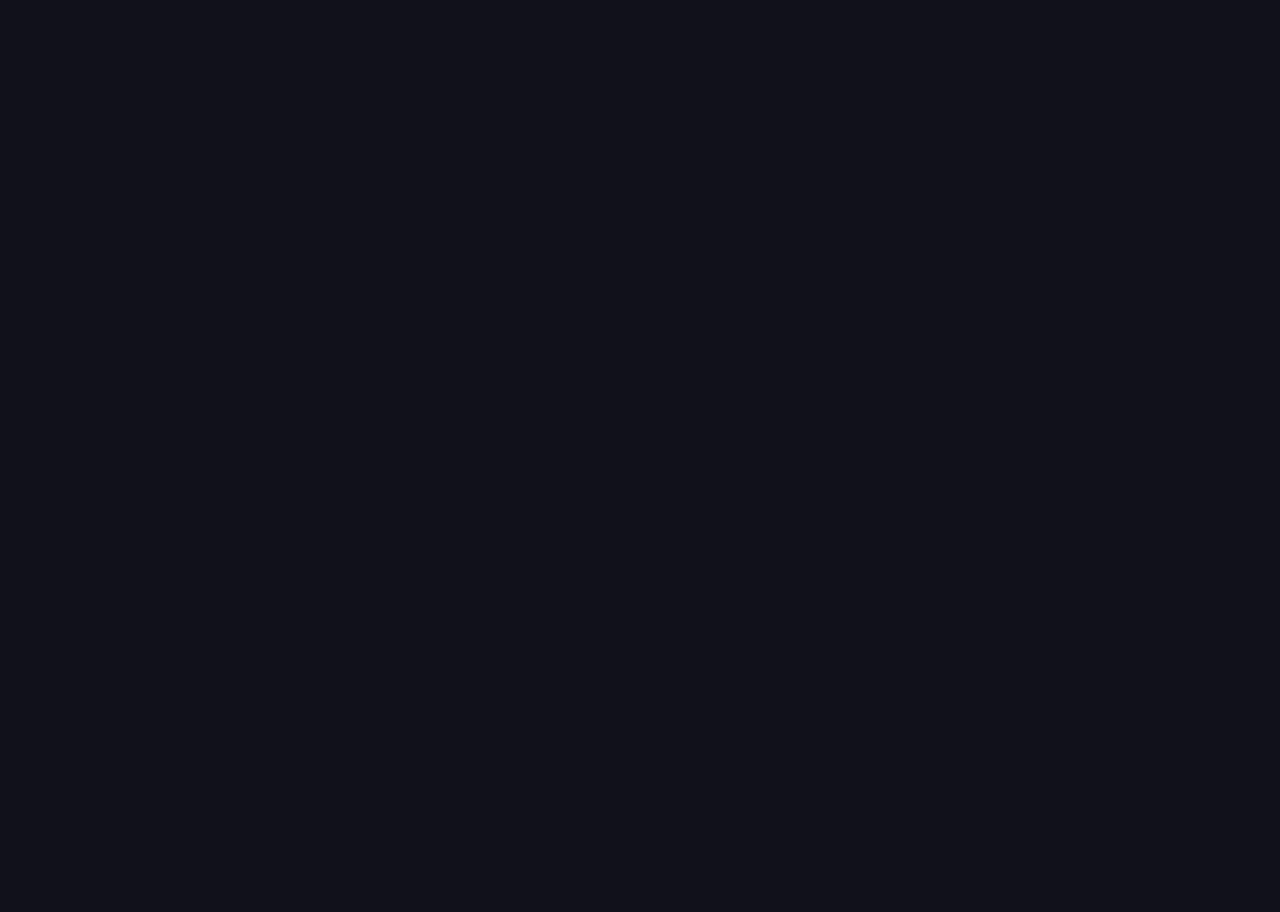
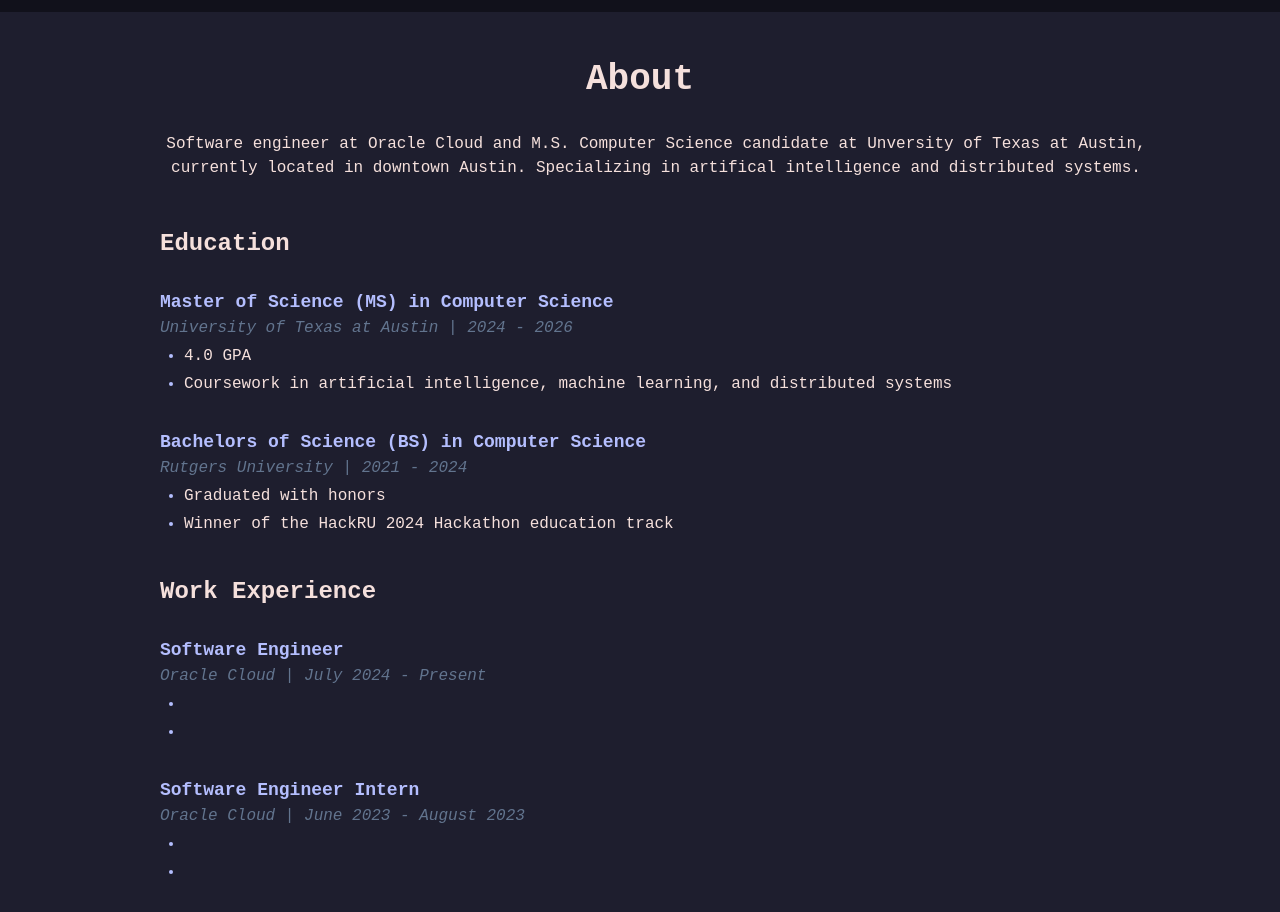
Before and after one commit to DylanPina/dsp.dev, a Next.js app: page / in a window 1280 px wide. Shown: the part 820-1732 px from the top of the page. Before the commit the page ends 801 px from the top, so only its background shows below. Built offline with nearby package versions, Linux system fonts and the light colour scheme.

Commit message:
Added education

```diff
--- a/app/page.tsx
+++ b/app/page.tsx
@@ -1,6 +1,7 @@
 import "./globals.css";
 import Header from "@/components/Header";
 import Loader from "@/components/Loader";
+import AboutSection from "@/sections/AboutSection";
 import HeroSection from "@/sections/HeroSection";
 
 export default function Home() {
@@ -12,6 +13,7 @@ export default function Home() {
           <Header />
           <main id="main">
             <HeroSection />
+            <AboutSection />
           </main>
         </div>
       </div>
--- /dev/null
+++ b/components/EduGroup.tsx
@@ -0,0 +1,79 @@
+import { useEffect, useRef } from "react";
+import gsap from "gsap";
+import { ScrollTrigger } from "gsap/dist/ScrollTrigger";
+
+type Props = {
+  edu: {
+    id: number;
+    title: string;
+    subTitle: string;
+    list: string[];
+  };
+};
+
+const EduGroup: React.FC<Props> = ({ edu }) => {
+  const sectionRef = useRef<HTMLDivElement>(null);
+
+  // Animations
+  useEffect(() => {
+    const q = gsap.utils.selector(sectionRef);
+
+    gsap.registerPlugin(ScrollTrigger);
+
+    const tl = gsap.timeline({
+      scrollTrigger: {
+        trigger: sectionRef.current,
+        start: `50% bottom`,
+      },
+    });
+
+    tl.fromTo(
+      q(".edu-heading"),
+      { opacity: 0, y: 100 },
+      {
+        opacity: 1,
+        y: 0,
+        ease: "Power3.easeInOut",
+        duration: 0.5,
+        stagger: 0.2,
+      },
+    )
+      .fromTo(
+        q(".edu-info"),
+        { opacity: 0, y: 100 },
+        { opacity: 1, y: 0, stagger: 0.2 },
+        "<25%",
+      )
+      .fromTo(
+        q(".edu-list"),
+        { opacity: 0, y: 50 },
+        { opacity: 1, y: 0, stagger: 0.2 },
+        "<10%",
+      );
+  }, []);
+
+  return (
+    <div className="edu-group mb-4" ref={sectionRef}>
+      <div className="overflow-hidden">
+        <h3 className={`edu-heading text-lavender text-lg font-bold`}>
+          {edu.title}
+        </h3>
+      </div>
+      <div className="overflow-hidden">
+        <span className={`edu-info text-slate-500 italic`}>{edu.subTitle}</span>
+      </div>
+      <ul
+        role="list"
+        className=" marker:text-lavender list-disc pl-6 space-y-1 mt-1"
+      >
+        {edu.list.map((li) => (
+          <li key={li} className={`edu-list`}>
+            {li}
+          </li>
+        ))}
+      </ul>
+    </div>
+  );
+};
+
+export default EduGroup;
--- a/components/Header.tsx
+++ b/components/Header.tsx
@@ -78,7 +78,7 @@ const Header: React.FC = () => {
     <header className="md:flex">
       <div
         ref={mainRef}
-        className={`main-nav z-30 top-0 shadow-md fixed duration-400 px-4 sm:px-8 h-16 w-full ${navClassList.join(
+        className={`main-nav bg-primary-black/95 z-30 top-0 fixed duration-400 px-4 sm:px-8 h-16 w-full ${navClassList.join(
           " ",
         )}`}
       >
--- /dev/null
+++ b/hooks/useScrollActive.tsx
@@ -0,0 +1,34 @@
+"use client";
+
+import { useState, useEffect, RefObject } from "react";
+
+export default function useScrollActive(ref: RefObject<HTMLElement | null>) {
+  const [state, setState] = useState(false);
+
+  useEffect(() => {
+    const scrollActive = () => {
+      if (!ref.current) return;
+
+      const scrollY = window.pageYOffset;
+
+      const sectionHeight = ref.current?.offsetHeight;
+      const sectionTop = ref.current.offsetTop! - 80;
+      if (
+        scrollY > sectionTop &&
+        scrollY <= sectionTop + (sectionHeight as number)
+      ) {
+        setState(true);
+      } else {
+        setState(false);
+      }
+    };
+    scrollActive();
+    window.addEventListener("scroll", scrollActive);
+
+    return () => {
+      window.removeEventListener("scroll", scrollActive);
+    };
+  }, [ref]);
+
+  return state;
+}
--- /dev/null
+++ b/sections/AboutSection.tsx
@@ -0,0 +1,186 @@
+"use client";
+
+import { useEffect, useRef } from "react";
+import gsap from "gsap";
+import { ScrollTrigger } from "gsap/dist/ScrollTrigger";
+
+import { useSection } from "context/section";
+import useScrollActive from "hooks/useScrollActive";
+
+import EduGroup from "@/components/EduGroup";
+
+const AboutSection: React.FC = () => {
+  const sectionRef = useRef<HTMLDivElement | null>(null);
+
+  useEffect(() => {
+    const q = gsap.utils.selector(sectionRef);
+
+    gsap.registerPlugin(ScrollTrigger);
+
+    gsap.fromTo(
+      q(".profile-picture"),
+      {
+        x: -200,
+        opacity: 0,
+      },
+      {
+        x: 0,
+        opacity: 1,
+        scrollTrigger: {
+          trigger: q(".profile-picture"),
+          start: "20% bottom",
+        },
+      },
+    );
+
+    const fromAnimation = {
+      y: 100,
+      opacity: 0,
+    };
+
+    const toAnimation = (triggerTarget: string) => ({
+      y: 0,
+      opacity: 1,
+      scrollTrigger: {
+        trigger: q(`.${triggerTarget}`),
+        start: "top bottom",
+      },
+    });
+
+    // about-intro
+    gsap.fromTo(q(".about-intro"), fromAnimation, toAnimation("about-intro"));
+
+    // edu-bg
+    gsap.fromTo(q(".edu-bg"), fromAnimation, toAnimation("edu-bg"));
+
+    // bg svg parallax effect
+    gsap.fromTo(
+      q(".bg-svg"),
+      { y: -80 },
+      {
+        scrollTrigger: {
+          trigger: q(".bg-svg"),
+          scrub: true,
+        },
+        y: 65,
+        duration: 3,
+      },
+    );
+
+    // image bg svg parallax effect
+    gsap.fromTo(
+      q(".img-svg"),
+      { y: -30 },
+      {
+        scrollTrigger: {
+          trigger: q(".img-svg"),
+          start: "80% 75%",
+          scrub: true,
+        },
+        y: 30,
+      },
+    );
+  }, []);
+
+  const eduRef = useRef<HTMLDivElement>(null);
+
+  // Set active link for about section
+  const aboutSection = useScrollActive(sectionRef);
+  const { onSectionChange } = useSection();
+
+  useEffect(() => {
+    if (aboutSection) {
+      onSectionChange?.("who am i?");
+    } else {
+      onSectionChange?.("");
+    }
+  }, [aboutSection, onSectionChange]);
+
+  return (
+    <div ref={sectionRef} className="about-panel bg-secondary-black px-4">
+      <section
+        id="about"
+        className="flex scroll-mt-[64px] flex-col gap-8 section max-w-5xl mx-auto py-12"
+      >
+        <h2 className="section-heading text-3xl md:text-4xl text-center font-bold">
+          About
+        </h2>
+        <div className="flex flex-col gap-8 align-center">
+          <p className="col-start-1 col-end-3 row-start-4 row-end-6 lg:lg:row-start-1 lg:row-end-2 lg:col-start-3 lg:col-end-6 lg:ml-8 lg:mt-auto about-intro sm:text-center">
+            Software engineer at Oracle Cloud and M.S. Computer Science
+            candidate at Unversity of Texas at Austin, currently located in
+            downtown Austin. Specializing in artifical intelligence and
+            distributed systems.
+          </p>
+          <div className="flex flex-col gap-2">
+            <div
+              className="flex flex-col gap-3 align-center lg:col-start-1 lg:col-end-3 lg:row-start-1 lg:row-end-2 lg:ml-8 lg:mt-auto"
+              ref={eduRef}
+            >
+              <h3 className="edu-bg my-4 text-xl md:text-2xl font-bold">
+                Education
+              </h3>
+              <div className="flex flex-col justify-center align-center gap-4">
+                {educationInfo.map((edu) => (
+                  <EduGroup edu={edu} key={edu.id} />
+                ))}
+              </div>
+            </div>
+            <div
+              className="flex flex-col gap-3 align-center lg:col-start-1 lg:col-end-3 lg:row-start-1 lg:row-end-2 lg:ml-8 lg:mt-auto"
+              ref={eduRef}
+            >
+              <h3 className="edu-bg my-4 text-xl md:text-2xl font-bold">
+                Work Experience
+              </h3>
+              <div className="flex flex-col justify-center align-center gap-4">
+                {workInfo.map((work) => (
+                  <EduGroup edu={work} key={work.id} />
+                ))}
+              </div>
+            </div>
+          </div>
+        </div>
+      </section>
+    </div>
+  );
+};
+
+const educationInfo = [
+  {
+    id: 1,
+    title: "Master of Science (MS) in Computer Science",
+    subTitle: "University of Texas at Austin | 2024 - 2026",
+    list: [
+      "4.0 GPA",
+      "Coursework in artificial intelligence, machine learning, and distributed systems",
+    ],
+  },
+  {
+    id: 2,
+    title: "Bachelors of Science (BS) in Computer Science",
+    subTitle: "Rutgers University | 2021 - 2024",
+    list: [
+      "Graduated with honors",
+      "Winner of the HackRU 2024 Hackathon education track",
+    ],
+  },
+  ,
+];
+
+const workInfo = [
+  {
+    id: 1,
+    title: "Software Engineer",
+    subTitle: "Oracle Cloud | July 2024 - Present",
+    list: [" ", " "],
+  },
+  {
+    id: 2,
+    title: "Software Engineer Intern",
+    subTitle: "Oracle Cloud | June 2023 - August 2023",
+    list: [" ", " "],
+  },
+];
+
+export default AboutSection;
--- a/sections/HeroSection.tsx
+++ b/sections/HeroSection.tsx
@@ -38,11 +38,11 @@ const HeroSection: React.FC = () => {
   return (
     <section
       ref={sectionRef}
-      className="relative mt-16 sm:mt-8 pt-8 lg:pt-0 px-4 sm:px-8 md:px-20 max-w-5xl sm:pb-24 min-h-[769px] mx-auto flex flex-col justify-center items-center lg:flex-row-reverse w-full"
+      className="relative sm:mt-8 pt-8 lg:pt-0 px-4 sm:px-8 md:px-20 max-w-5xl sm:pb-24 h-screen min-h-[769px] mx-auto flex flex-col justify-center items-center lg:flex-row-reverse w-full"
     >
       <div className="lg:basis-2/3 z-10 relative">
         <div className="overflow-hidden">
-          <h1 className="text-animation text-center text-4xl md:text-5xl lg:text-7xl md:my-2 font-semibold my-1">
+          <h1 className="text-animation text-center text-4xl md:text-5xl lg:text-7xl md:my-2 font-semibold my-1 text-shadow-lg">
             Dylan Pina
           </h1>
         </div>
@@ -58,7 +58,7 @@ const HeroSection: React.FC = () => {
         </div>
       </div>
       <a
-        href="#whoami"
+        href="#about"
         className="group absolute link-outline animate-bounce hidden md:bottom-14 lg:bottom-16 left-1/2 transform -translate-x-1/2 md:flex items-center flex-col"
       >
         <span className="group-hover:text-marrsgreen dark:group-hover:text-lavender">
```
